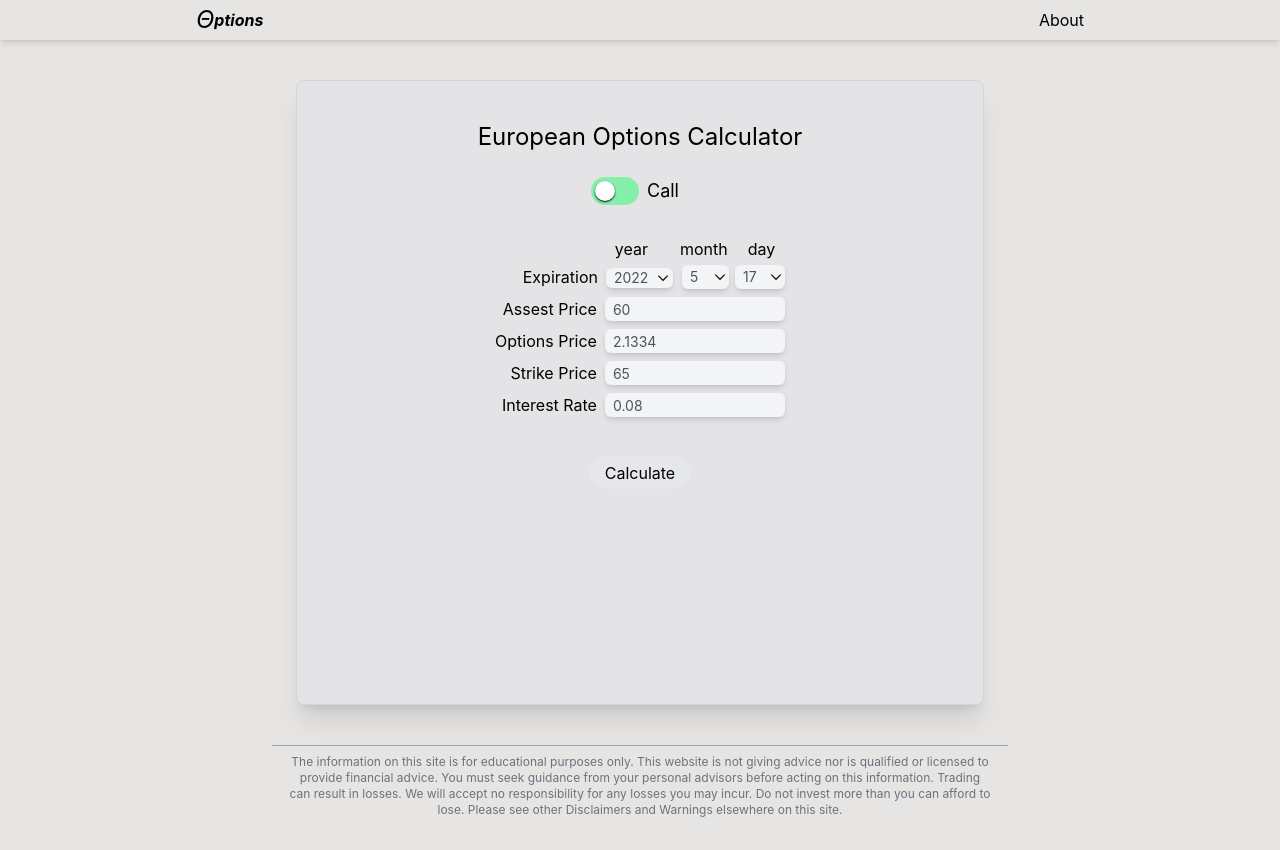
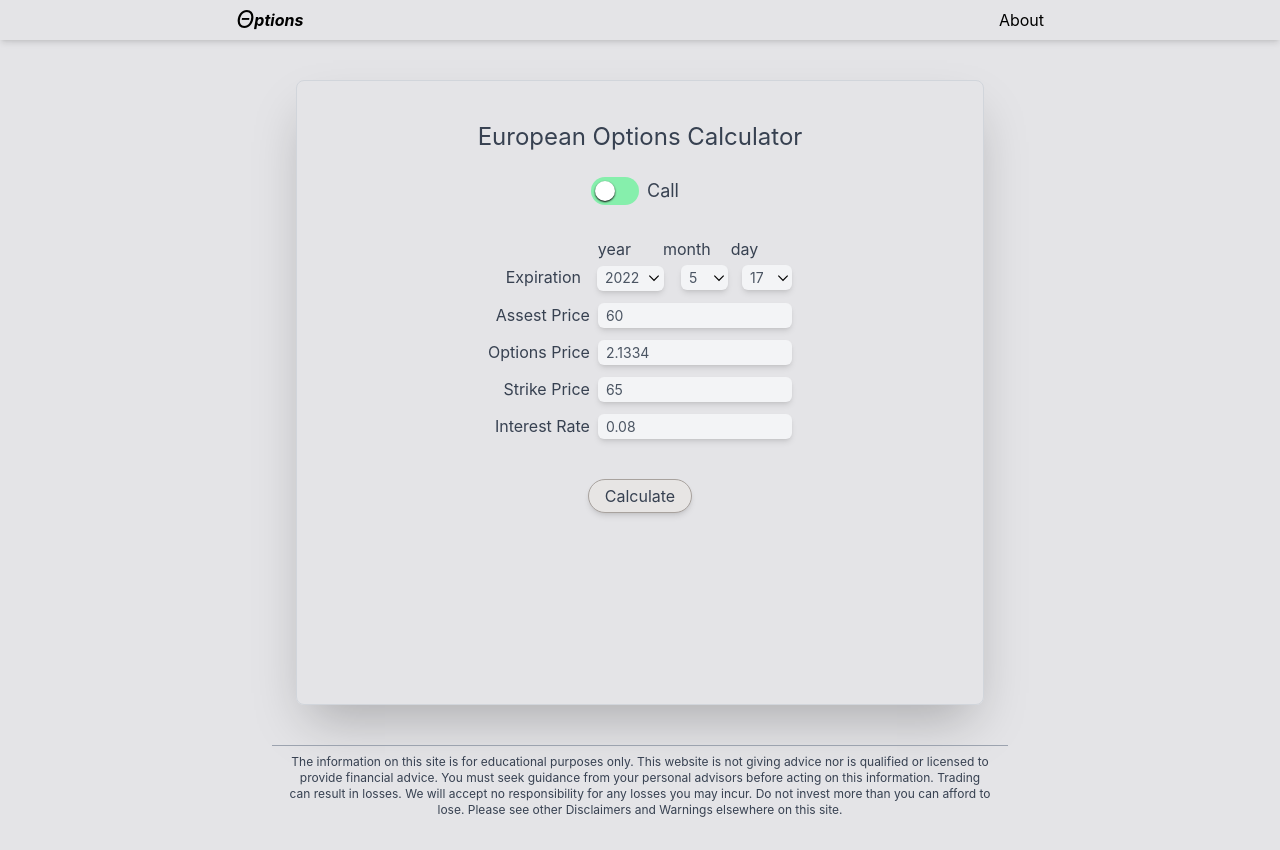
Before and after one commit to marcos-brasil/options-calculator, a Next.js app: page / in a window 1280 px wide. Built offline with nearby package versions, Linux system fonts and the light colour scheme.

Commit message:
passing with 100% on lighthouse

```diff
--- a/components/EuropeanOptionForm/index.module.css
+++ b/components/EuropeanOptionForm/index.module.css
@@ -11,5 +11,10 @@
 }
 
 .inputContainer {
-  @apply flex flex-col justify-end items-end gap-2;
+  @apply flex flex-col justify-end items-end gap-3;
 }
+
+.button {
+  @apply rounded-full bg-stone-200 border border-stone-400;
+  @apply shadow-md hover:shadow-lg px-4 py-1 outline-none;
+}
--- a/components/EuropeanOptionForm/index.tsx
+++ b/components/EuropeanOptionForm/index.tsx
@@ -79,10 +79,10 @@ export default function FormFields() {
 
   let formSubmit = handleSubmit(onSubmit);
 
-  // useEffect(() => {
-  //   onSubmit();
-  //   // eslint-disable-next-line react-hooks/exhaustive-deps
-  // }, []);
+  useEffect(() => {
+    onSubmit();
+    // eslint-disable-next-line react-hooks/exhaustive-deps
+  }, []);
 
   return (
     <form className={styles.formContainer}>
@@ -188,6 +188,7 @@ export default function FormFields() {
               if (submitButtonRef.current) {
                 submitButtonRef.current.focus();
                 submitButtonRef.current.click();
+                submitButtonRef.current.blur();
               }
 
               e.preventDefault();
@@ -200,7 +201,7 @@ export default function FormFields() {
       <div className=" flex justify-end pt-10 ">
         <button
           ref={submitButtonRef as MutableRefObject<HTMLButtonElement>}
-          className=" rounded-full bg-gray-200 hover:bg-blue-200 px-4 py-1 outline-none "
+          className={styles.button}
           onClick={formSubmit}
         >
           Calculate
--- a/components/Footer/index.module.css
+++ b/components/Footer/index.module.css
@@ -7,5 +7,5 @@
 }
 
 .content {
-  @apply flex mx-2 text-gray-500 text-xs text-center
+  @apply flex mx-2 text-gray-700 text-xs text-center
 }
--- a/components/Layout/index.tsx
+++ b/components/Layout/index.tsx
@@ -19,9 +19,11 @@ export default function Layout({ children }: Props) {
       <Head>
         <title>european Options Calculator</title>
         <meta name="description" content="Blasck Scholes European Options Calculator" />
+        <meta name="apple-mobile-web-app-status-bar-style" content="black" />
+        <meta name="apple-mobile-web-app-capable" content="yes" />
         <meta
           name="viewport"
-          content="width=device-width, initial-scale=1.0, maximum-scale=5.0, user-scalable=0"
+          content="width=device-width, initial-scale=1.0, minimum-scale=1.0, maximum-scale=5.0, viewport-fit=cover"
         />
         <link rel="icon" href="/favicon.ico" />
       </Head>
--- a/components/Navbar/index.module.css
+++ b/components/Navbar/index.module.css
@@ -1,11 +1,11 @@
 .container {
   @apply px-4 sm:px-2 justify-center flex fixed;
-  @apply w-full h-10 bg-stone-200 shadow-md z-50;
+  @apply w-full h-10 shadow-md z-50;
 }
 
 .content {
   @apply flex items-center min-w-[300px] w-full md:max-w-4xl;
-  @apply justify-between;
+  @apply  sm:px-10 justify-between;
 }
 
 .about {
--- a/elements/DateSelect/index.module.css
+++ b/elements/DateSelect/index.module.css
@@ -4,19 +4,19 @@
     no-repeat 95% 50%;
   @apply bg-gray-100 outline-none px-2 pr-6 rounded-md appearance-none;
 
-  @apply text-sm text-gray-600 shadow-md;
+  @apply text-sm text-gray-600 shadow-md h-[25px];
 }
 
-.button {
+/* .button {
   @apply px-6 py-2.5 bg-blue-600 text-white;
   @apply font-medium text-xs leading-tight uppercase;
   @apply rounded shadow-md hover:bg-blue-700 hover:shadow-lg;
   @apply focus:bg-blue-700 focus:shadow-lg focus:outline-none focus:ring-0;
   @apply active:bg-blue-800 active:shadow-lg active:text-white;
   @apply transition duration-150 ease-in-out flex items-center whitespace-nowrap;
-}
+} */
 
-.dropdownContainer {
+/* .dropdownContainer {
   @apply overflow-auto;
   @apply min-w-max   bg-white;
   @apply text-base z-50  py-2 list-none;
@@ -28,4 +28,4 @@
 .dropdownContainerHidden {
   @apply dropdownContainer ;
   @apply hidden;
-}
+} */
--- a/elements/DateSelect/index.tsx
+++ b/elements/DateSelect/index.tsx
@@ -62,6 +62,7 @@ export default function DateSelect({
       <div ref={parentRef} className="fixed w-0 h-0">
         <input
           {...register}
+          aria-label="expiration date"
           className="fixed w-0 h-0"
           value={inputValue}
           // checked={true}
@@ -73,7 +74,7 @@ export default function DateSelect({
           <div className="flex w-fit h-fit pr-3">month</div>
           <div className="flex w-fit h-fit pr-0">day</div>
         </div>
-        <div className="flex flex-col xs:flex-row">
+        <div className="flex flex-col xs:flex-row gap-2">
           <label className="flex pr-2">Expiration</label>
           <div className="">
             <select
--- a/elements/Input/index.module.css
+++ b/elements/Input/index.module.css
@@ -1,8 +1,8 @@
 .input {
   @apply rounded-md px-2 text-sm outline-none;
   @apply placeholder-gray-400 text-gray-600 bg-gray-100;
-  @apply h-[24px] w-[180px] appearance-none shadow-md;
-  @apply focus:border focus:border-gray-400;
+  @apply h-[24px] w-[194px] appearance-none shadow-md;
+  @apply focus:border focus:border-gray-400 h-[25px];
 }
 
 .label {
--- a/elements/Input/index.tsx
+++ b/elements/Input/index.tsx
@@ -28,6 +28,7 @@ export default function Input({
       </label>
       <input
         {...register}
+        aria-label={placeholder}
         autoComplete="off"
         type="text"
         value={value}
--- /dev/null
+++ b/pages/_document.tsx
@@ -0,0 +1,13 @@
+import { Html, Head, Main, NextScript } from 'next/document'
+
+export default function Document() {
+  return (
+    <Html lang="en">
+      <Head />
+      <body>
+        <Main />
+        <NextScript />
+      </body>
+    </Html>
+  )
+}
--- a/pages/calculator/index.tsx
+++ b/pages/calculator/index.tsx
@@ -9,7 +9,7 @@ import styles from "./index.module.css";
 
 export default function Calculator() {
   return (
-    <div className="flex flex-col items-center h-full w-full bg-zinc-200 rounded-lg pt-10 shadow-xl border border-gray-300 ">
+    <div className="flex flex-col items-center h-full w-full  rounded-lg pt-10 shadow-2xl border border-gray-300  text-gray-700">
       <h1 className="flex text-2xl h-fit w-full justify-center">
         European Options Calculator
       </h1>
--- a/styles/globals.css
+++ b/styles/globals.css
@@ -8,5 +8,6 @@ body {
   margin: 0;
   font-family: -apple-system, BlinkMacSystemFont, Segoe UI, Roboto, Oxygen,
     Ubuntu, Cantarell, Fira Sans, Droid Sans, Helvetica Neue, sans-serif;
-  @apply bg-stone-200;
+
+    @apply bg-zinc-200 ;
 }
```
